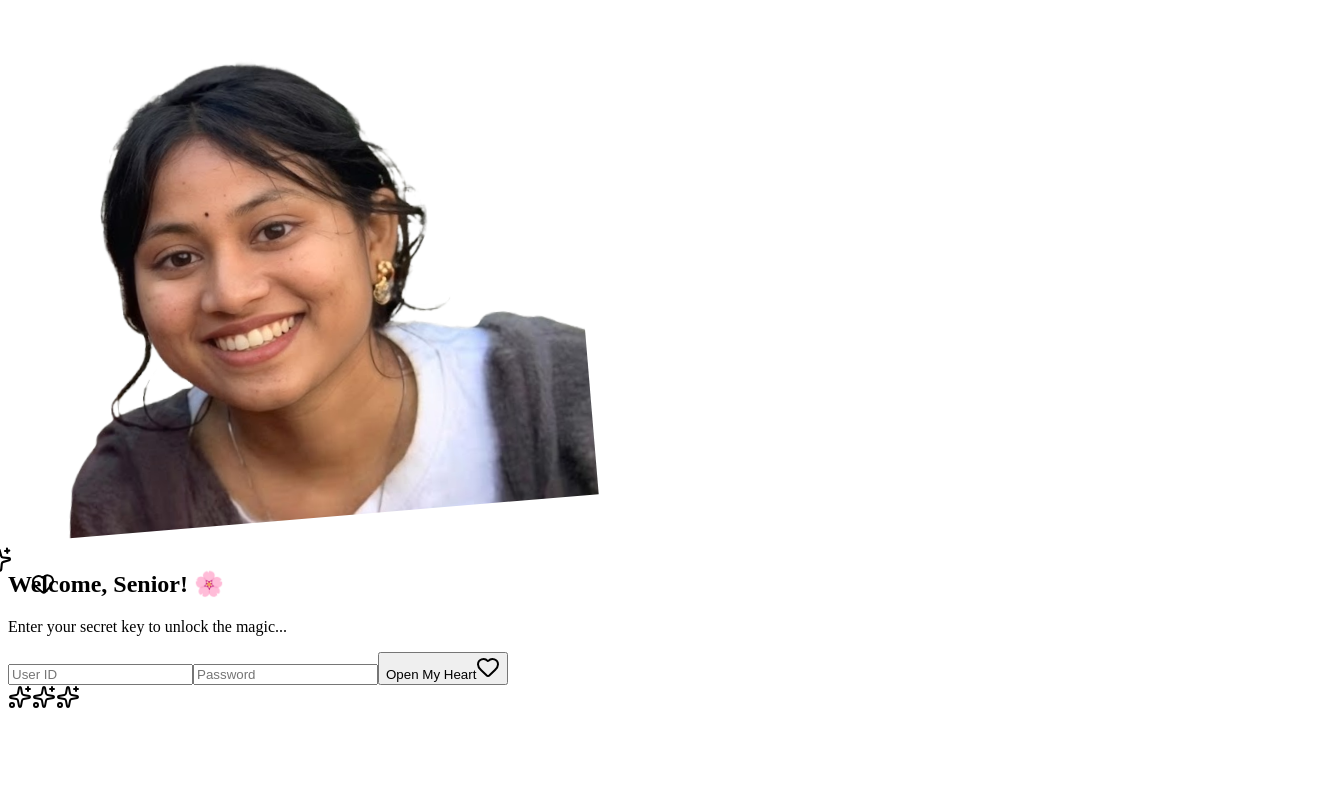
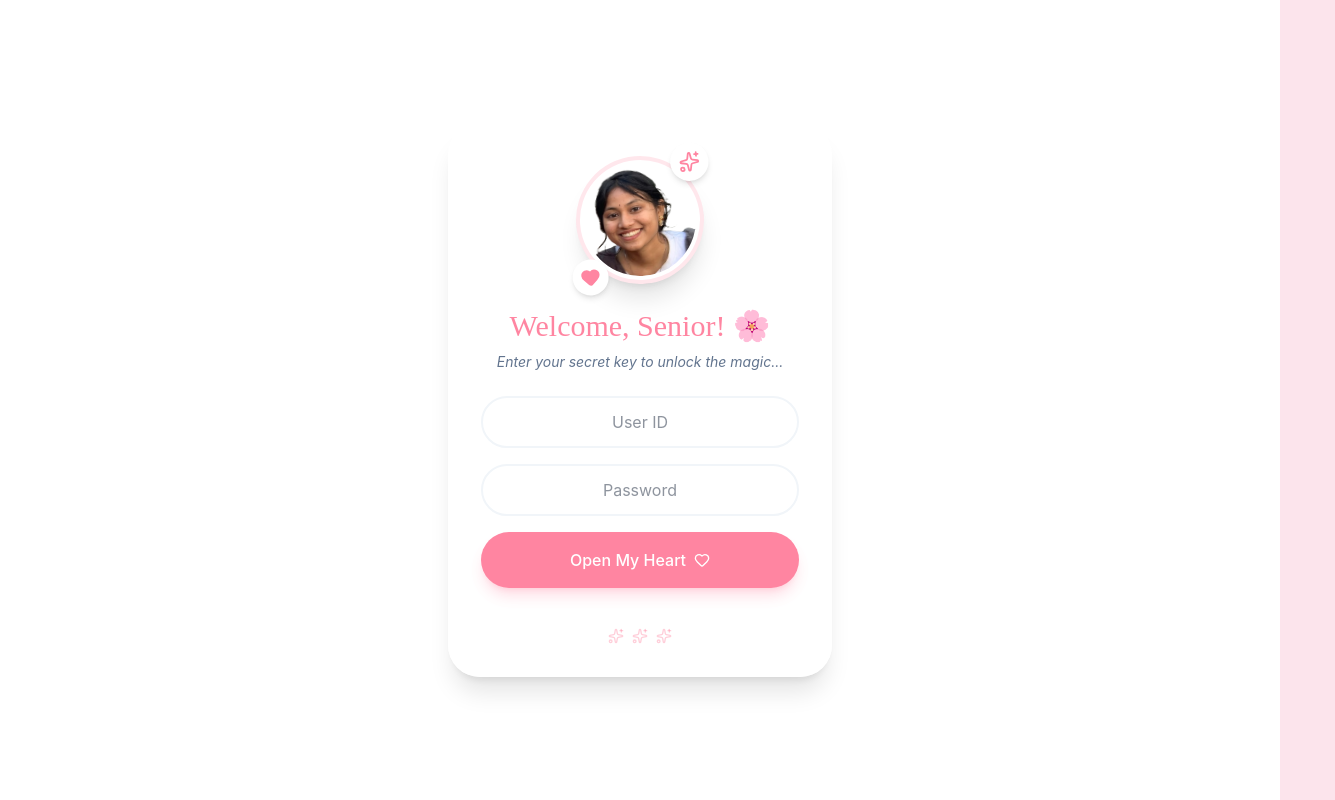
Before and after one commit to joyanddas500/Wish, a React (Vite) app: page / in a window 1280 px wide. Shown: the whole page, 1335 px wide, since content can reach past the window. Built offline with nearby package versions, Linux system fonts and the light colour scheme.

Commit message:
Refactor CSS to use Tailwind and custom properties

```diff
--- a/src/index.css
+++ b/src/index.css
@@ -1,9 +1,22 @@
-.heading {
-  font-family: 'Great Vibes', cursive;
+@import "tailwindcss";
+
+@theme {
+  --font-sans: "Inter", ui-sans-serif, system-ui, sans-serif;
+  --font-serif: "Dancing Script", cursive;
+  --color-primary: #ff85a1;
+  --color-secondary: #fce4ec;
+}
+
+@import url('https://fonts.googleapis.com/css2?family=Dancing+Script:wght@600&family=Inter:wght@300;400;500;600&display=swap');
+
+html {
+  scroll-behavior: smooth;
 }
 
 body {
-  font-family: 'Great Vibes', cursive;
+  @apply bg-secondary text-slate-800 antialiased overflow-y-auto;
 }
 
-/* Add other original CSS content here */
+.glass {
+  @apply bg-white/80 backdrop-blur-md border border-white/20 shadow-xl;
+}
```
